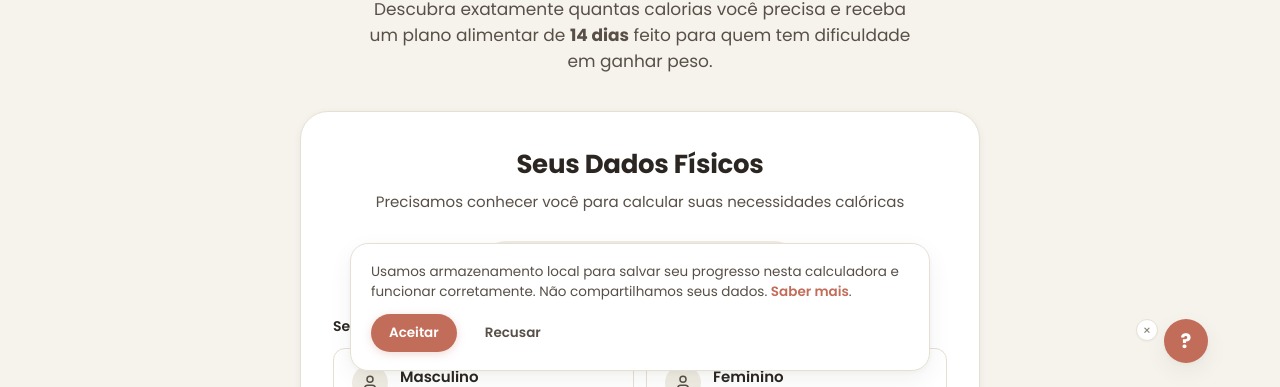
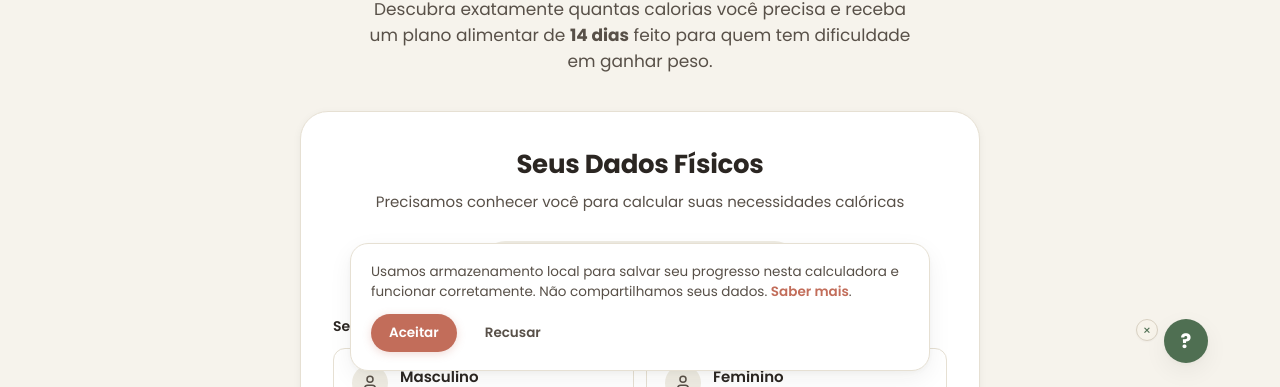
Before and after one commit to francoweb/hardgainermacros, a website with bundled scripts: page index.html in a window 1280 px wide. Shown: the part 413-800 px from the top of the page. Built offline with nearby package versions, Linux system fonts and the light colour scheme.

Commit message:
style: use olive help button color

```diff
--- a/assets/css/styles.css
+++ b/assets/css/styles.css
@@ -2095,7 +2095,7 @@ details[open] > .sub-cat-label::after {
   height: 44px;
   border-radius: 50%;
   border: none;
-  background: var(--accent);
+  background: #4F6F52;
   color: #fff;
   font-size: 20px;
   font-weight: 700;
@@ -2108,15 +2108,15 @@ details[open] > .sub-cat-label::after {
   transition: background var(--t-fast), transform var(--t-fast);
   font-family: var(--font-body);
 }
-.help-fab-btn:hover { background: var(--accent-dark); transform: scale(1.07); }
-.help-fab-btn:focus-visible { outline: 2px solid var(--accent); outline-offset: 3px; }
+.help-fab-btn:hover { background: #3F5A42; transform: scale(1.07); }
+.help-fab-btn:focus-visible { outline: 2px solid #4F6F52; outline-offset: 3px; }
 .help-fab-dismiss {
   width: 22px;
   height: 22px;
   border-radius: 50%;
-  border: 1px solid var(--border);
-  background: var(--surface);
-  color: var(--ink-muted);
+  border: 1px solid #D8D0C2;
+  background: #F7F3EA;
+  color: #4F6F52;
   font-size: 13px;
   line-height: 1;
   cursor: pointer;
@@ -2128,8 +2128,8 @@ details[open] > .sub-cat-label::after {
   transition: background var(--t-fast);
   font-family: var(--font-body);
 }
-.help-fab-dismiss:hover { background: var(--border); color: var(--ink); }
-.help-fab-dismiss:focus-visible { outline: 2px solid var(--accent); outline-offset: 2px; }
+.help-fab-dismiss:hover { background: #D8D0C2; color: #3F5A42; }
+.help-fab-dismiss:focus-visible { outline: 2px solid #4F6F52; outline-offset: 2px; }
 @media (max-width: 480px) {
   .help-fab { bottom: 80px; right: 16px; }
 }
```
